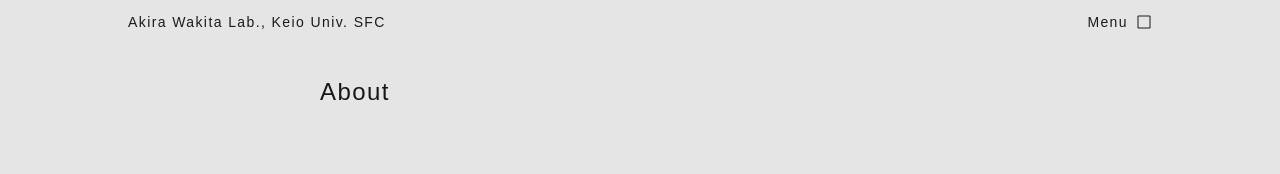
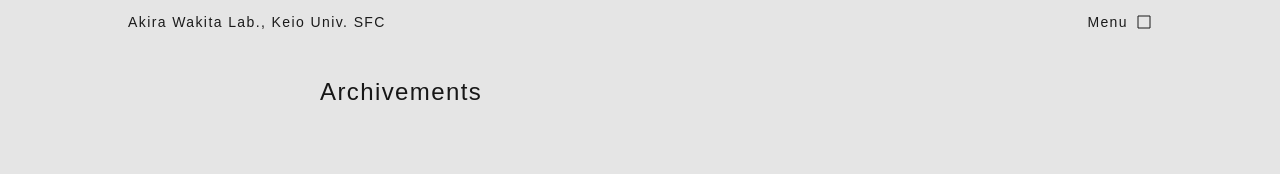
Before and after one commit to wakita-lab/web, a Next.js app: page /archivements in a window 1280 px wide. Shown: the top 174 px of the page. Built offline with nearby package versions, Linux system fonts and the light colour scheme; a web font is replaced by a local one.

Commit message:
fix page titles

```diff
--- a/src/app/archivements/page.tsx
+++ b/src/app/archivements/page.tsx
@@ -1,7 +1,7 @@
-export default function About() {
+export default function ArchivementsPage() {
   return (
     <div className="mx-auto mb-24 mt-8 flex max-w-2xl flex-col justify-center gap-16 px-4 leading-loose">
-      <h1 className="bg-accent pb-4 text-2xl font-medium">About</h1>
+      <h1 className="bg-accent pb-4 text-2xl font-medium">Archivements</h1>
 
       <section className="flex flex-col gap-4">
         <h3 className="bg-accent">受賞</h3>
--- a/src/app/member/page.tsx
+++ b/src/app/members/page.tsx
@@ -14,7 +14,7 @@ const roleHeadings: Record<Role, string> = {
 // 学位の表示順序を定義
 const roleOrder: Role[] = ['professor', 'doctor', 'master', 'bachelor', 'alumni'];
 
-export default function MemberPage() {
+export default function MembersPage() {
   const groupedMembers = MEMBERS.reduce((acc, member) => {
     if (!acc[member.role]) acc[member.role] = [];
     acc[member.role].push(member);
@@ -24,7 +24,7 @@ export default function MemberPage() {
 
   return (
     <div className="mx-auto mb-24 mt-8 flex max-w-2xl flex-col justify-center gap-16 px-4 leading-loose">
-      <h1 className="bg-accent pb-4 text-2xl font-medium">About</h1>
+      <h1 className="bg-accent pb-4 text-2xl font-medium">Members</h1>
 
       {roleOrder.map((role) => {
         const members = groupedMembers[role] || [];
```
